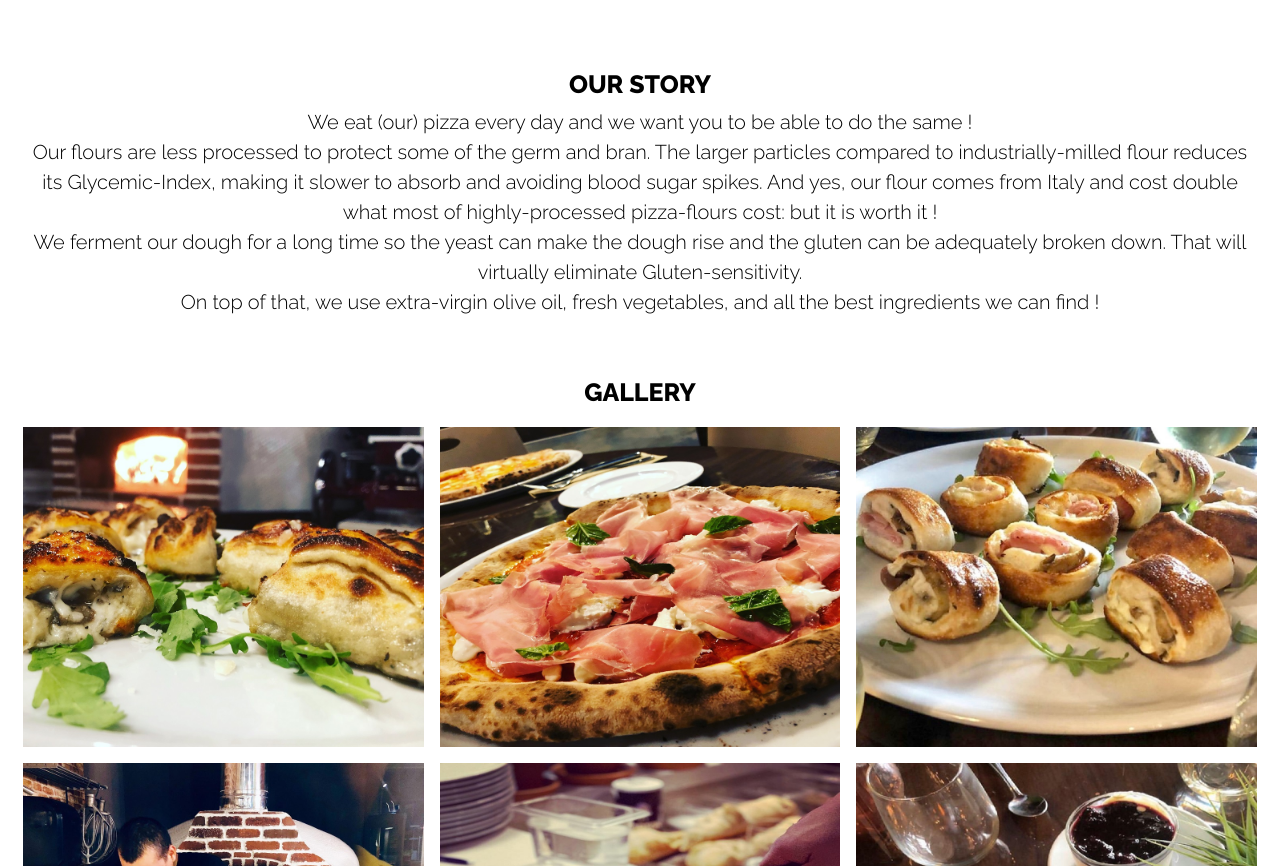
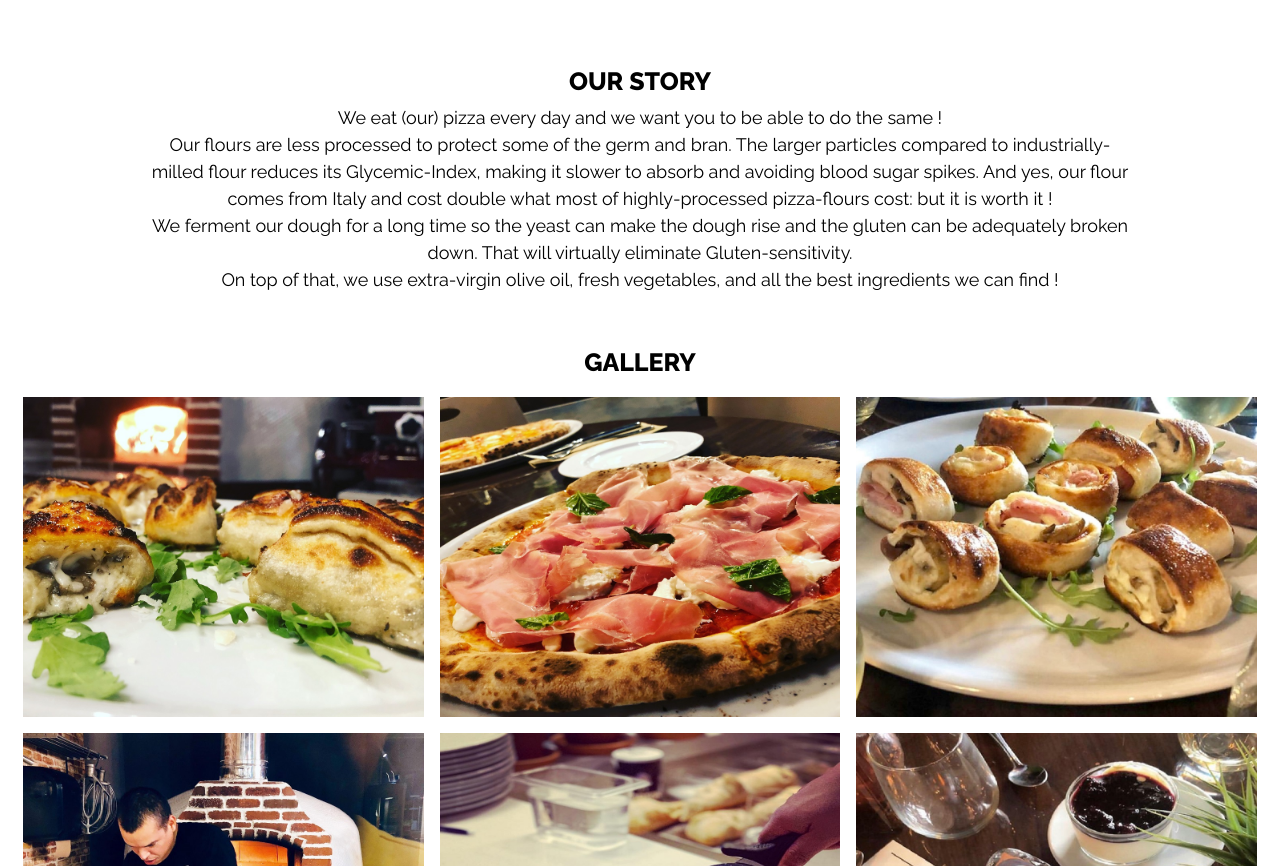
Before and after one commit to IliyanaStef/Sapore, a plain HTML site: page index.html in a window 1280 px wide. Shown: the part 1291-2157 px from the top of the page. Drawn offline with nearby package versions, Linux system fonts and the light colour scheme.

Commit message:
font fixes

```diff
--- a/assets/css/style.css
+++ b/assets/css/style.css
@@ -9,7 +9,7 @@ body {
     max-width: 100%;
     margin: 0;
     padding: 0;
-    font-size: 20px;
+    font-size: 18px;
     font-family: 'Raleway', sans-serif;
     color: black;
     margin-bottom: 60px;
--- a/index.html
+++ b/index.html
@@ -12,7 +12,7 @@
     <!-- Favicon -->
     <link rel="shortcut icon" type="image/png" href="./assets/images/favicon1.png"/>
     <!-- Google Front -->
-    <link href="https://fonts.googleapis.com/css?family=Raleway:300,800" rel="stylesheet">
+    <link href="https://fonts.googleapis.com/css?family=Raleway:400,800" rel="stylesheet">
 </head>
 <body>
 <!-- Navbar -->
@@ -51,14 +51,20 @@
 </div>
 <br>
 <div class="container-fluid">
-  <h1 class="text-center" id="about">OUR STORY</h1>
+  <div class="row">
+    <div class="col-1"></div>
+    <div class="col-10">
+    <h1 class="text-center" id="about">OUR STORY</h1>
     <div class="text-center container-fluid">
       <p>We eat (our) pizza every day and we want you to be able to do the same !</p>
       <p>Our flours are less processed to protect some of the germ and bran. The larger particles compared to industrially-milled flour reduces its Glycemic-Index, making it slower to absorb and avoiding blood sugar spikes.
-        And yes, our flour comes from Italy and cost double what most of highly-processed pizza-flours cost: but it is worth it !</p>
+      And yes, our flour comes from Italy and cost double what most of highly-processed pizza-flours cost: but it is worth it !</p>
       <p>We ferment our dough for a long time so the yeast can make the dough rise and the gluten can be adequately broken down. That will virtually eliminate Gluten-sensitivity.</p>
       <p>On top of that, we use extra-virgin olive oil, fresh vegetables, and all the best ingredients we can find !</p>
     </div>
+    </div>
+    <div class="col-1"></div>
+  </div>
 </div>
 <!-- End of About us -->
 <br>
```
